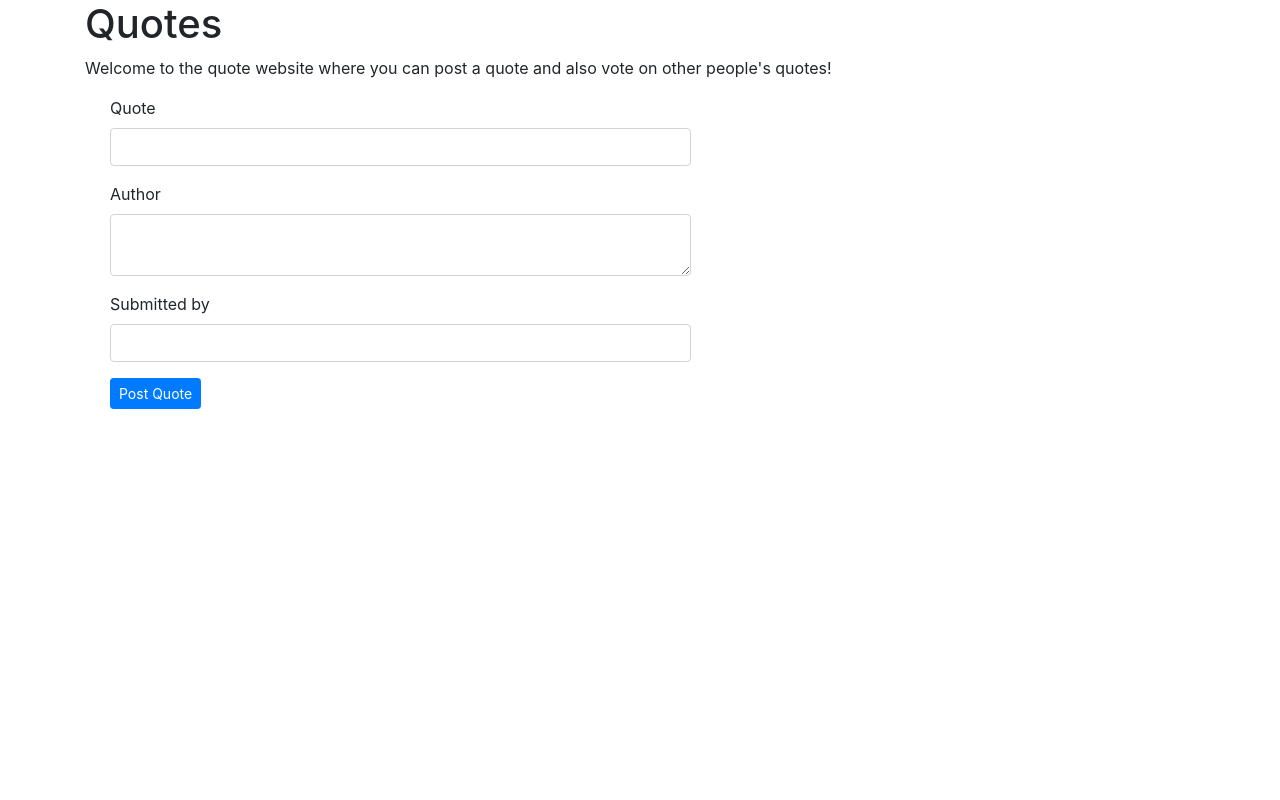
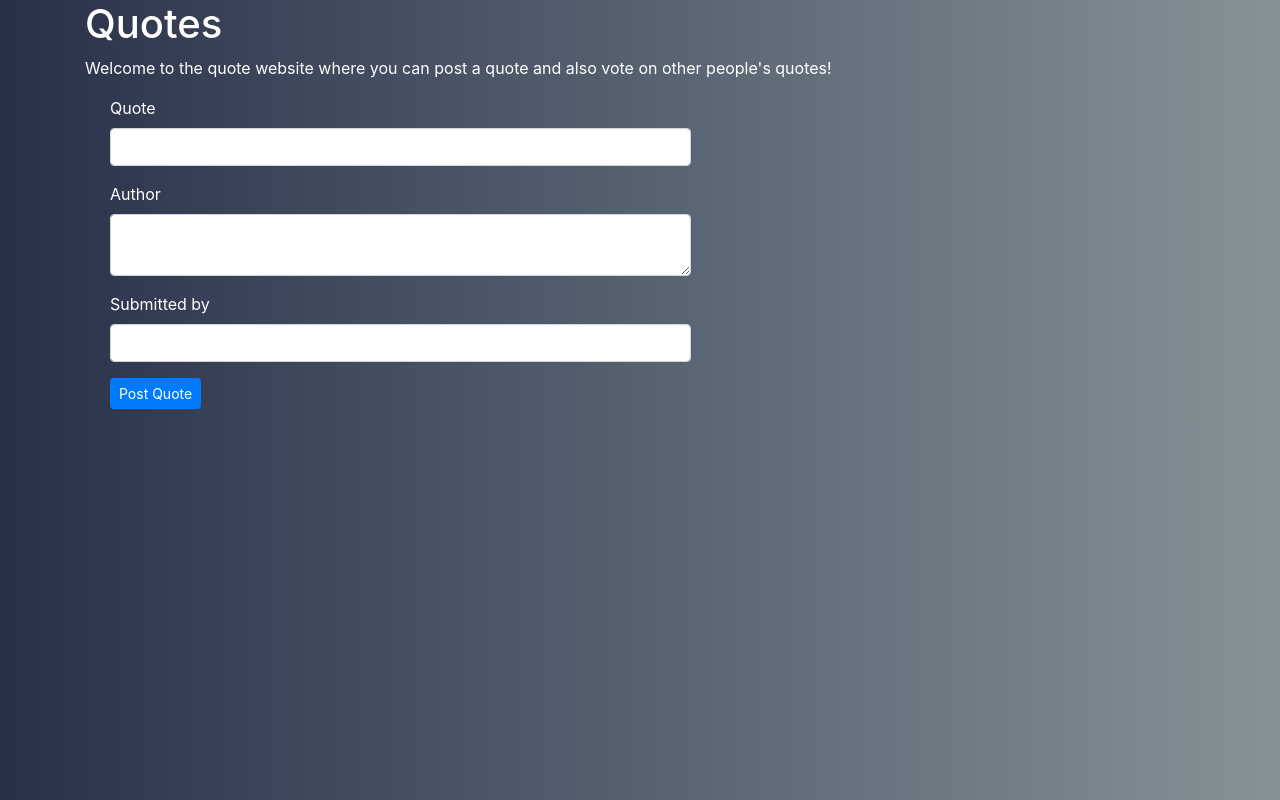
Before and after one commit to ArundaVictor/quotes, an Angular app: page / in a window 1280 px wide. Built offline with nearby package versions, Linux system fonts and the light colour scheme.

Commit message:
add styling to page

```diff
--- a/src/app/quote-form/quote-form.component.ts
+++ b/src/app/quote-form/quote-form.component.ts
@@ -11,6 +11,7 @@ export class QuoteFormComponent implements OnInit {
 
      submitQuotes(){
          this.addQuotes.emit(this.newQuotes);
+          this.newQuotes=new Quotes(0,"","",new Date());
      }
   constructor() { }
 
--- a/src/index.html
+++ b/src/index.html
@@ -4,6 +4,7 @@
   <meta charset="utf-8">
   <title>Quotes</title>
   <base href="/">
+  <link rel="stylesheet" href="https://stackpath.bootstrapcdn.com/bootstrap/4.2.1/css/bootstrap.min.css" integrity="sha384-GJzZqFGwb1QTTN6wy59ffF1BuGJpLSa9DkKMp0DgiMDm4iYMj70gZWKYbI706tWS" crossorigin="anonymous">
 
   <meta name="viewport" content="width=device-width, initial-scale=1">
   <link rel="icon" type="image/x-icon" href="favicon.ico">
--- a/src/styles.css
+++ b/src/styles.css
@@ -1,2 +1,6 @@
 /* You can add global styles to this file, and also import other style files */
-@import "~bootstrap/dist/css/bootstrap.css"
+/* @import "~bootstrap/dist/css/bootstrap.css" */
+body{
+background: linear-gradient(to right, #283048, #859398); /* W3C, IE 10+/ Edge, Firefox 16+, Chrome 26+, Opera 12+, Safari 7+ */
+color: white;
+}
```
